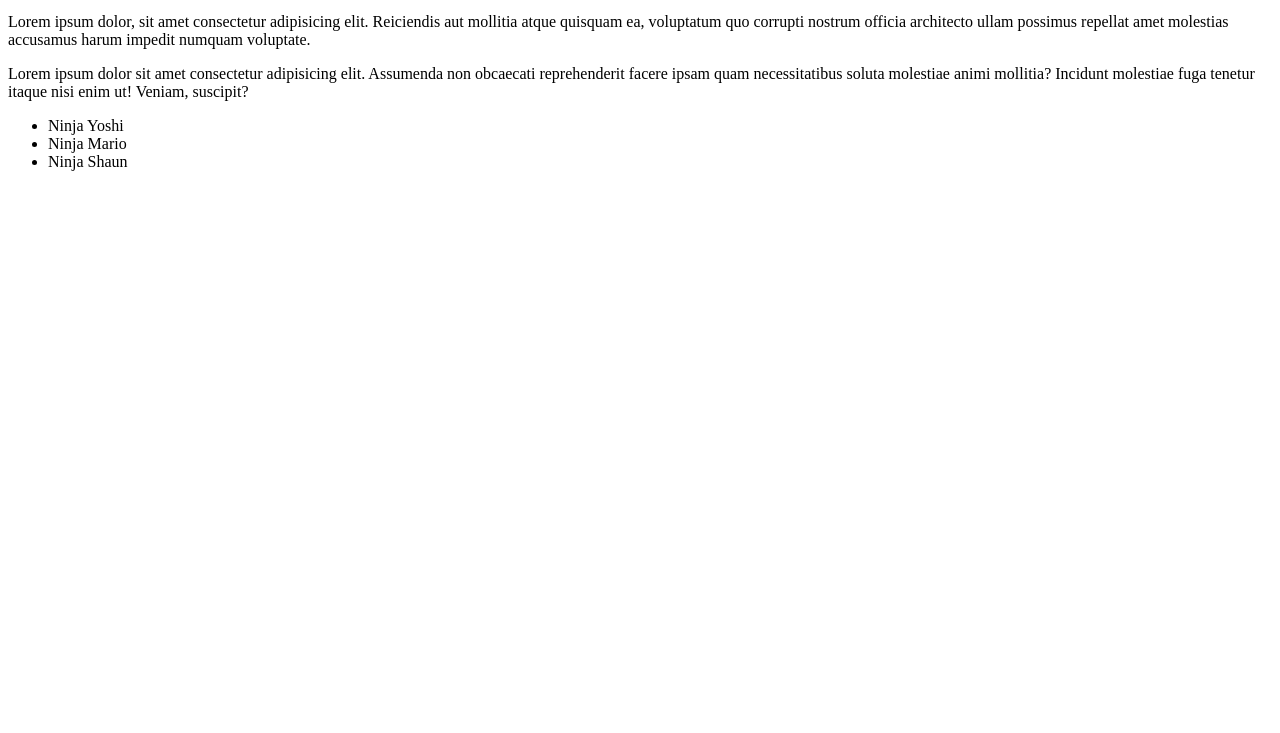
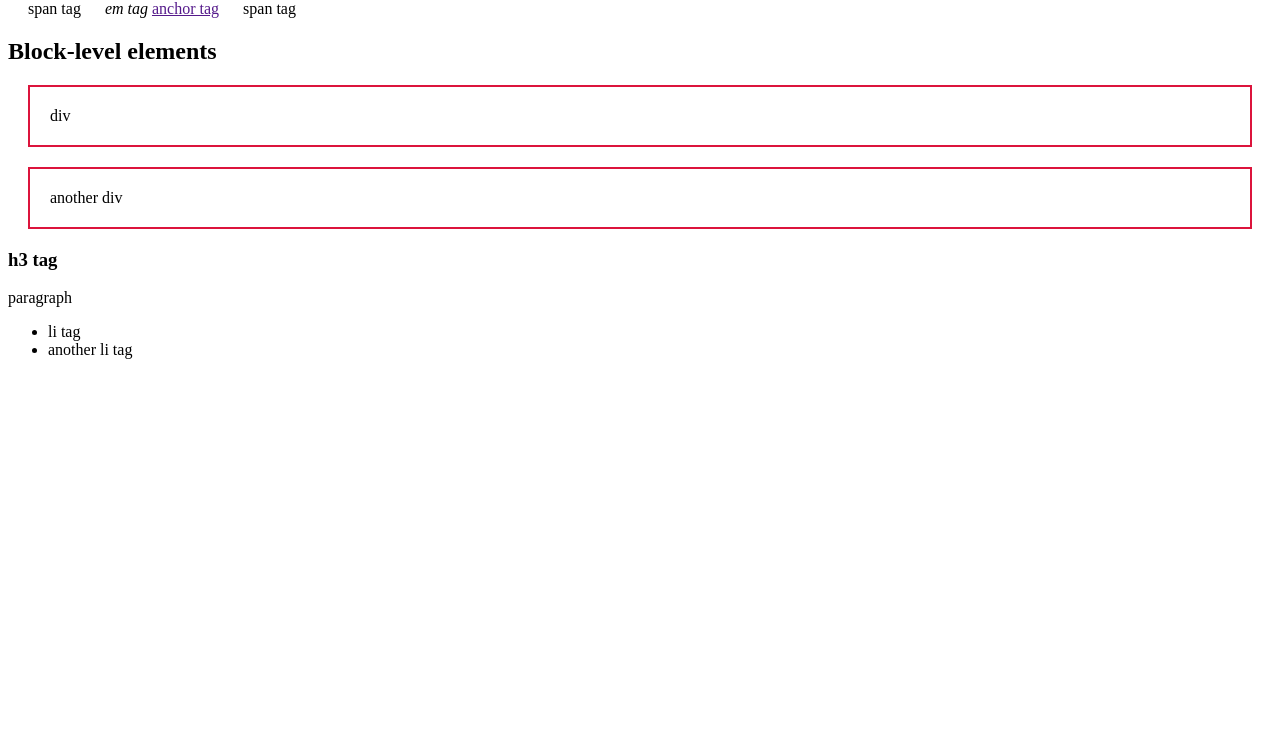
Before and after one commit to DanielMwandiki/Azubi, a plain HTML site: page index.html in a window 1280 px wide. Shown: the part 67-800 px from the top of the page. Drawn offline with Linux system fonts and the light colour scheme.

Commit message:
HTML & CSS pracise

```diff
--- a/about.html
+++ b/about.html
@@ -2,6 +2,7 @@
 <html>
 
     <head>
+        <link rel="stylesheet" href="style.css">
         <title>CSS Basics</title>
     </head>
 
--- a/index.html
+++ b/index.html
@@ -2,11 +2,12 @@
 <html>
 
     <head>
+        <link rel="stylesheet" href="style.css">
         <title> CSS Basics</title>
     </head>
 
     <body>
-        <h1>CSS Basics</h1>
+        <!-- <h1>CSS Basics</h1>
 
         <p>
             Lorem ipsum dolor, sit amet consectetur adipisicing elit. Reiciendis aut mollitia atque quisquam ea,
@@ -14,6 +15,8 @@
         </p>
 
         <div>
+            <h2>Ninjas available for hire</h2>
+
             <p>
                 Lorem ipsum dolor sit amet consectetur adipisicing elit. Assumenda non obcaecati reprehenderit facere ipsam quam necessitatibus
                 soluta molestiae animi mollitia? Incidunt molestiae fuga tenetur itaque nisi enim ut! Veniam, suscipit?
@@ -25,8 +28,25 @@
                 <li>Ninja Shaun</li>
             </ul>
 
-        </div>
+        </div> -->
 
+        <h2>Inline Element</h2>
+
+        <span>span tag</span>
+        <em>em tag</em>
+        <a href="">anchor tag</a>
+        <span>span tag</span>
+
+        <h2>Block-level elements</h2>
+
+        <div>div</div>
+        <div>another div</div>
+        <h3>h3 tag</h3>
+        <p>paragraph</p>
+        <ul>
+            <li>li tag</li>
+            <li>another li tag</li>
+        </ul>
 
     </body>
 
--- a/style.css
+++ b/style.css
@@ -0,0 +1,44 @@
+/* h1{
+    color: orange;
+    background-color: slategray;
+    font-size: 20px;
+    text-decoration: underline;
+    font-family: arial;
+    text-align: center;
+}
+
+p{
+    color: slategray;
+    text-align: right;
+    line-height: 30px;
+    letter-spacing: 3px;
+    column-count: 3;
+    column-gap: 60px;
+}
+
+ul{
+    /* border-width: 4px;
+    border-style: solid;
+    border-color: crimson;
+    /*border: 4px solid crimson;
+    border-bottom: 4px solid crimson;
+    border-left: 8px dotted crimson;
+}
+
+li{
+    list-style-type: none;
+    /*text-shadow: 2px 2px lightgray;
+    text-shadow: 2px 2px #e9e9e9;
+} */
+
+span{
+    /* display: block; */
+    margin: 20px;
+}
+
+div{
+    /* display: inline; */
+    border: 2px solid crimson;
+    margin: 20px;
+    padding: 20px;
+}
```
